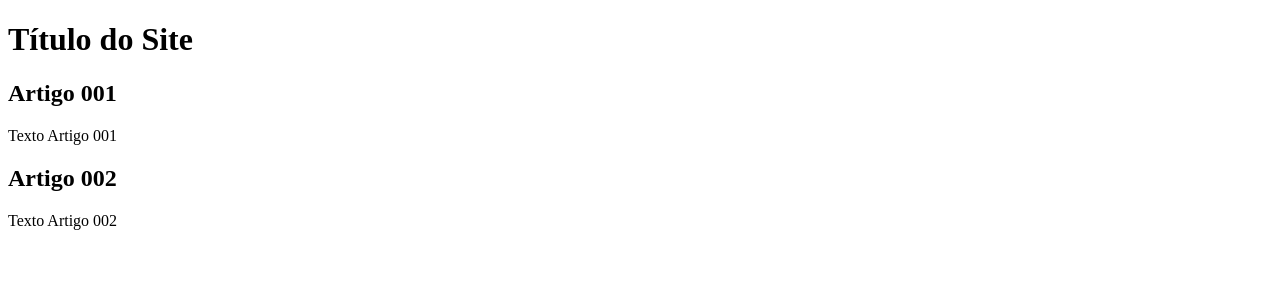
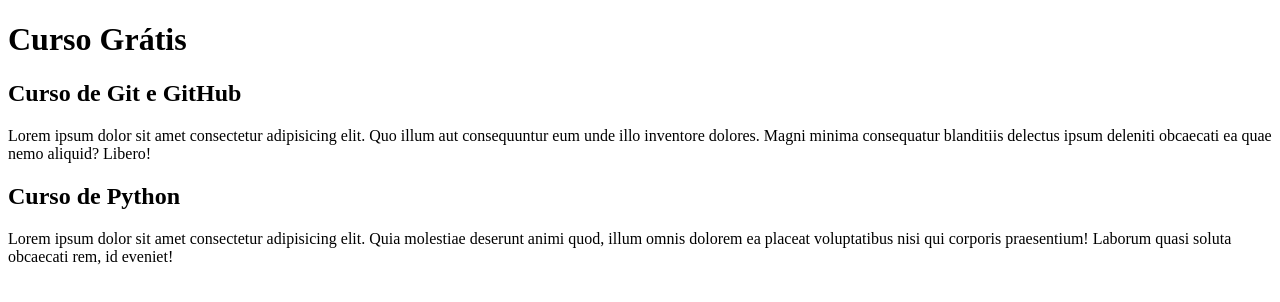
Before and after one commit to Novaes1318/projeto-site, a plain HTML site: page index.html in a window 1280 px wide. Drawn offline with Linux system fonts and the light colour scheme.

Commit message:
comecei a escrever o conteúdo

```diff
--- a/index.html
+++ b/index.html
@@ -8,15 +8,15 @@
 <body>
     <main>
         <header>
-            <h1>Título do Site</h1>
+            <h1>Curso Grátis</h1>
         </header>
         <article>
-            <h2>Artigo 001</h2>
-            <p>Texto Artigo 001</p>
+            <h2>Curso de Git e GitHub</h2>
+            <p>Lorem ipsum dolor sit amet consectetur adipisicing elit. Quo illum aut consequuntur eum unde illo inventore dolores. Magni minima consequatur blanditiis delectus ipsum deleniti obcaecati ea quae nemo aliquid? Libero!</p>
         </article>
         <article>
-            <h2>Artigo 002</h2>
-            <p>Texto Artigo 002</p>
+            <h2>Curso de Python</h2>
+            <p>Lorem ipsum dolor sit amet consectetur adipisicing elit. Quia molestiae deserunt animi quod, illum omnis dolorem ea placeat voluptatibus nisi qui corporis praesentium! Laborum quasi soluta obcaecati rem, id eveniet!</p>
         </article>
     </main>
 </body>
```
